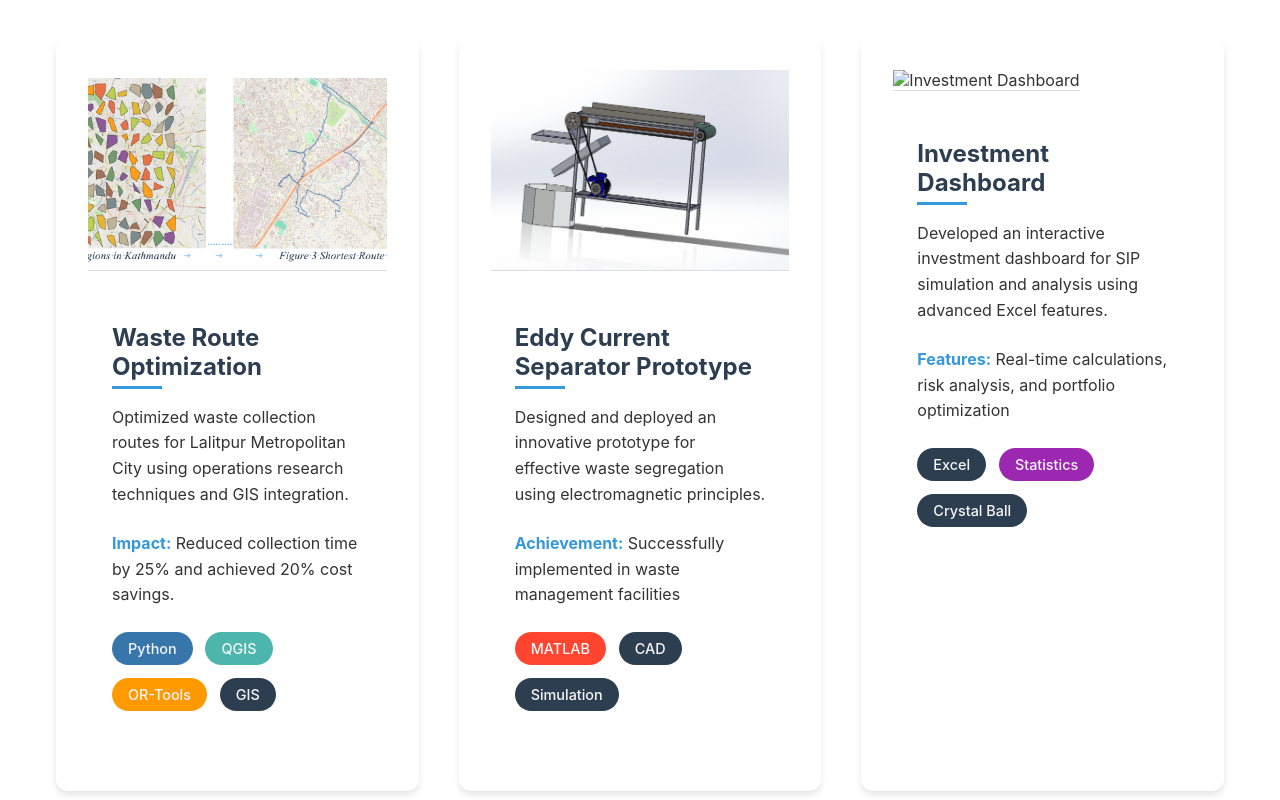
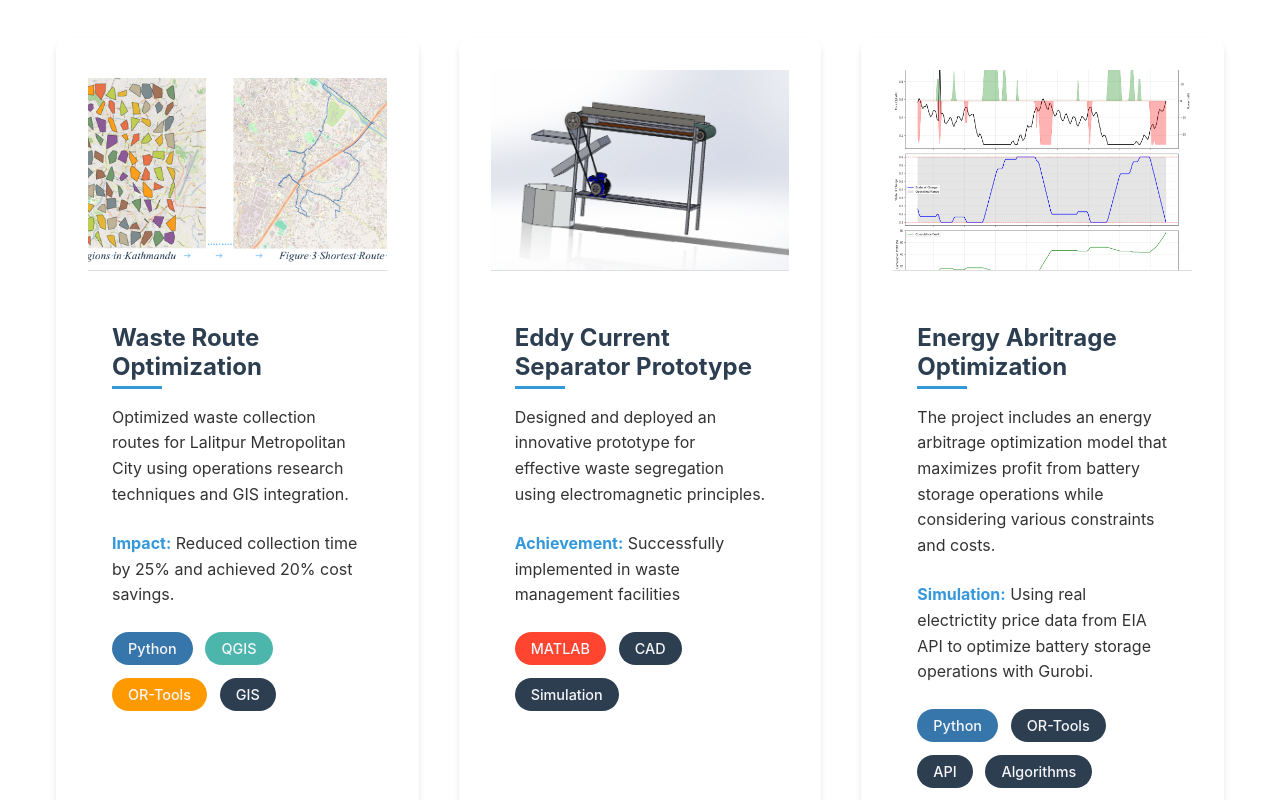
Before and after one commit to adhikariprajitraj/adhikariprajitraj.github.io, a plain HTML site: page index.html in a window 1280 px wide. Shown: the part 1120-1920 px from the top of the page. Drawn offline with Linux system fonts and the light colour scheme.

Commit message:
add pictures to all the projects in the index.html

```diff
--- a/index.html
+++ b/index.html
@@ -82,7 +82,7 @@
 
 
                 <!-- Eddy Current Separator -->
-                <div class="project-card" style="--animation-order: 3">
+                <div class="project-card" style="--animation-order: 2">
                     <img src="./assets/projects/eddy-current.png" alt="Eddy Current Separator" class="project-image">
                     <div class="project-content">
                         <h3>Eddy Current Separator Prototype</h3>
@@ -95,18 +95,18 @@
                         </div>
                     </div>
                 </div>
-
-                <!-- Investment Dashboard -->
-                <div class="project-card" style="--animation-order: 4">
-                    <img src="./assets/images/projects/investment-dashboard.jpg" alt="Investment Dashboard" class="project-image">
+                <!-- Energy Arbitrage Project -->
+                <div class="project-card" style="--animation-order: 3">
+                    <img src="./assets/projects/energy-arbitrage.png" alt="Energy Arbitrage Optimization" class="project-image">
                     <div class="project-content">
-                        <h3>Investment Dashboard</h3>
-                        <p>Developed an interactive investment dashboard for SIP simulation and analysis using advanced Excel features.</p>
-                        <p><strong>Features:</strong> Real-time calculations, risk analysis, and portfolio optimization</p>
+                        <h3>Energy Abritrage Optimization</h3>
+                        <p>The project includes an energy arbitrage optimization model that maximizes profit from battery storage operations while considering various constraints and costs.</p>
+                        <p><strong>Simulation:</strong> Using real electrictity price data from EIA API to optimize battery storage operations with Gurobi.</p>
                         <div class="tech-stack">
-                            <span class="tech-tag">Excel</span>
-                            <span class="tech-tag statistics">Statistics</span>
-                            <span class="tech-tag">Crystal Ball</span>
+                            <span class="tech-tag python">Python</span>
+                            <span class="tech-tag">OR-Tools</span>
+                            <span class="tech-tag">API</span>
+                            <span class="tech-tag">Algorithms</span>
                         </div>
                     </div>
                 </div>
```
Also changed, not shown: projects.html (+1 -1 lines), assets/projects/energy-arbitrage.png (added).
